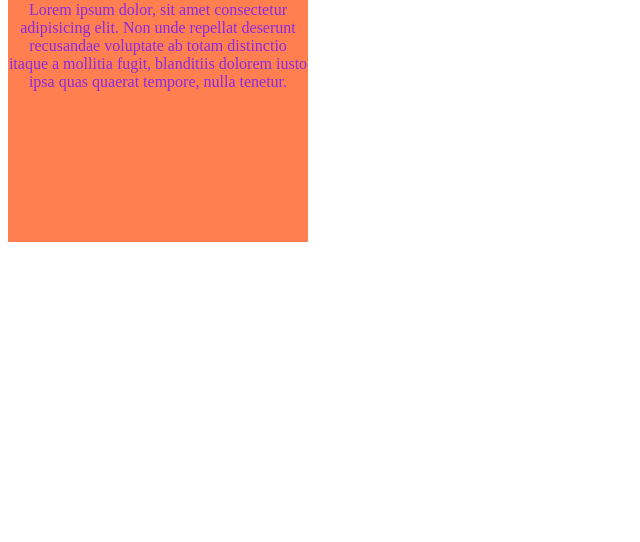
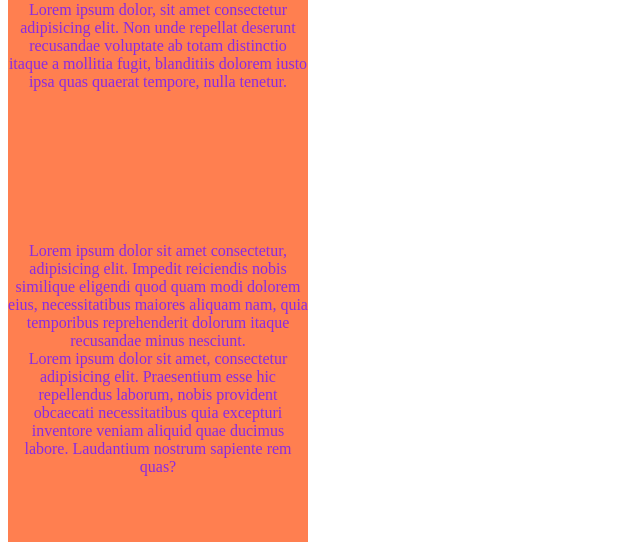
Before and after one commit to Sohelkhan24/my-hablu, a plain HTML site: page index.html in a window 1280 px wide. Shown: the part 459-1001 px from the top of the page, without its empty margins (0-640 px from the left). Before the commit the page ends 800 px from the top, so only its background shows below. Drawn offline with Linux system fonts and the light colour scheme.

Commit message:
my fifth hablu web

```diff
--- a/index.html
+++ b/index.html
@@ -26,5 +26,9 @@
         <h1>Hablu-2-Website</h1>
         <p>Lorem ipsum dolor, sit amet consectetur adipisicing elit. Non unde repellat deserunt recusandae voluptate ab totam distinctio itaque a mollitia fugit, blanditiis dolorem iusto ipsa quas quaerat tempore, nulla tenetur.</p>
     </div>
+    <div>
+        <p>Lorem ipsum dolor sit amet consectetur, adipisicing elit. Impedit reiciendis nobis similique eligendi quod quam modi dolorem eius, necessitatibus maiores aliquam nam, quia temporibus reprehenderit dolorum itaque recusandae minus nesciunt.</p>
+        <p>Lorem ipsum dolor sit amet, consectetur adipisicing elit. Praesentium esse hic repellendus laborum, nobis provident obcaecati necessitatibus quia excepturi inventore veniam aliquid quae ducimus labore. Laudantium nostrum sapiente rem quas?</p>
+    </div>
 </body>
 </html>
```
